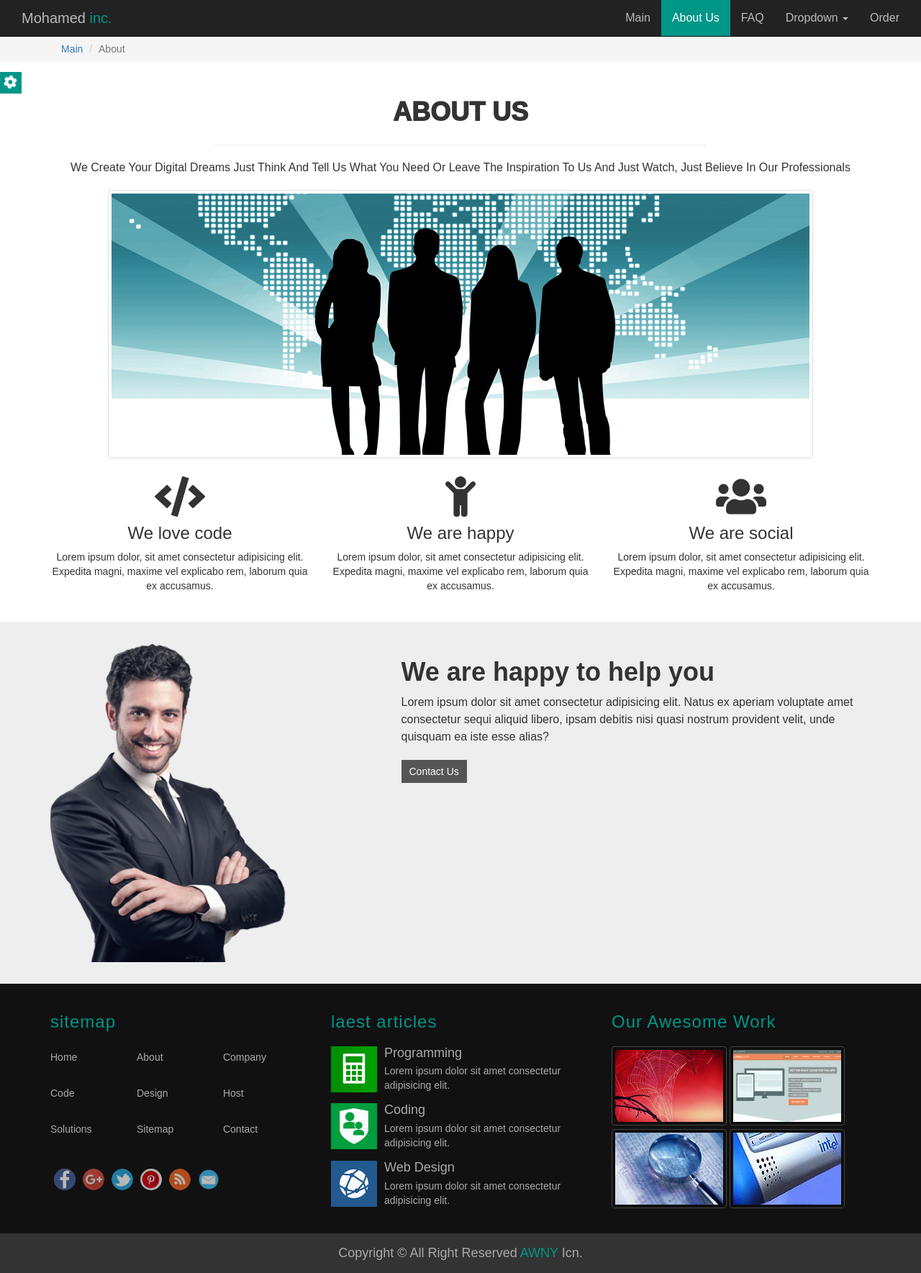
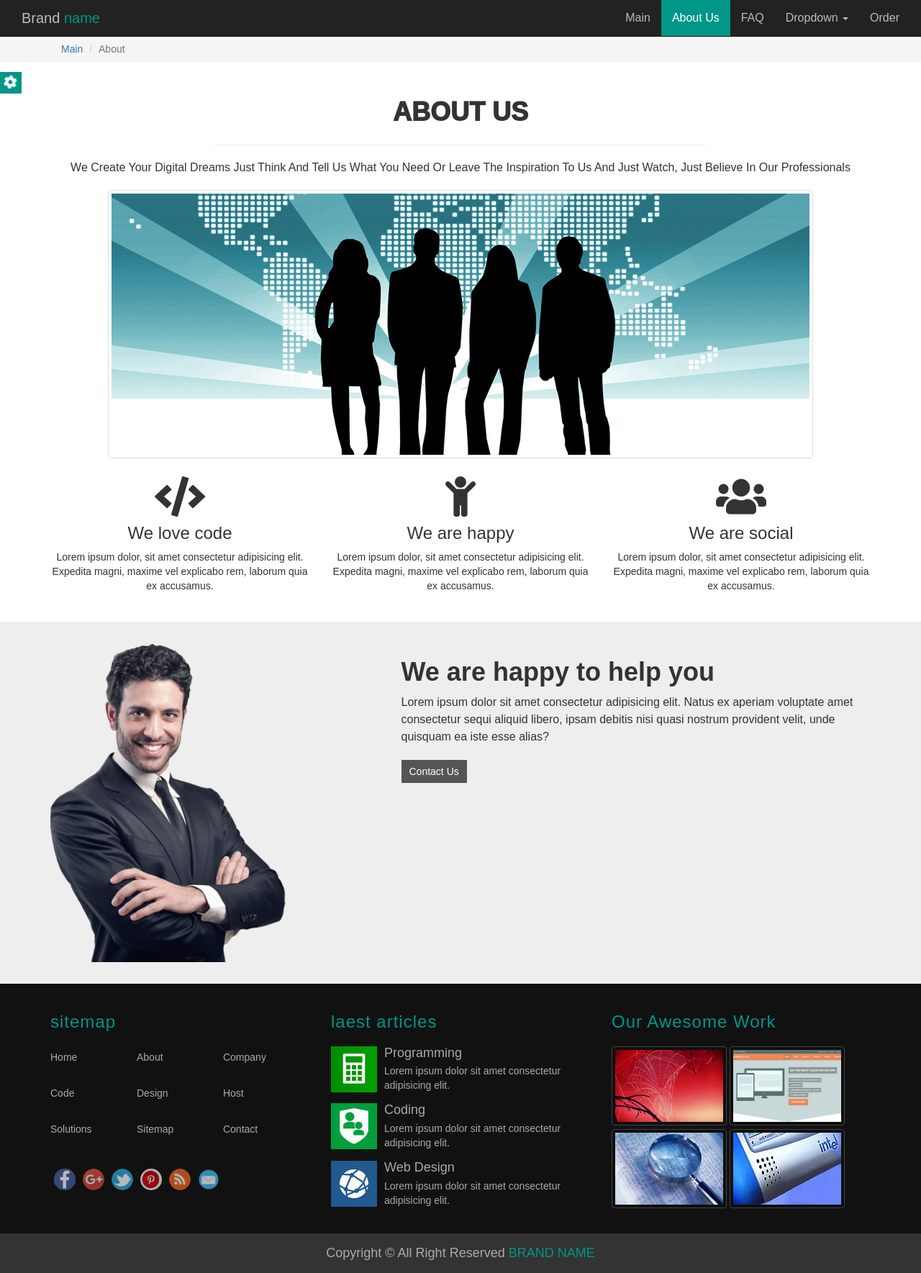
Before and after one commit to Moawny/sample5, a plain HTML site: page about.html in a window 1280 px wide. Shown: the whole page at 72% size. Drawn offline with nearby package versions, Linux system fonts and the light colour scheme.

Commit message:
Update about.html

```diff
--- a/about.html
+++ b/about.html
@@ -43,7 +43,7 @@
                   <span class="icon-bar"></span>
                   <span class="icon-bar"></span>
                 </button>
-                <a class="navbar-brand" href="index.html">Mohamed<span> inc.</span></a>
+                <a class="navbar-brand" href="index.html">Brand<span> name</span></a>
               </div>
 
               <!-- Collect the nav links, forms, and other content for toggling -->
@@ -210,7 +210,7 @@
           </div>
         </div>
         <div class="copyright text-center">
-          copyright &copy; all right reserved <span>awny</span> icn.
+          copyright &copy; all right reserved <span>Brand name</span>
         </div>
       </section>
       <script src=js/jquery.min.js></script>
```
